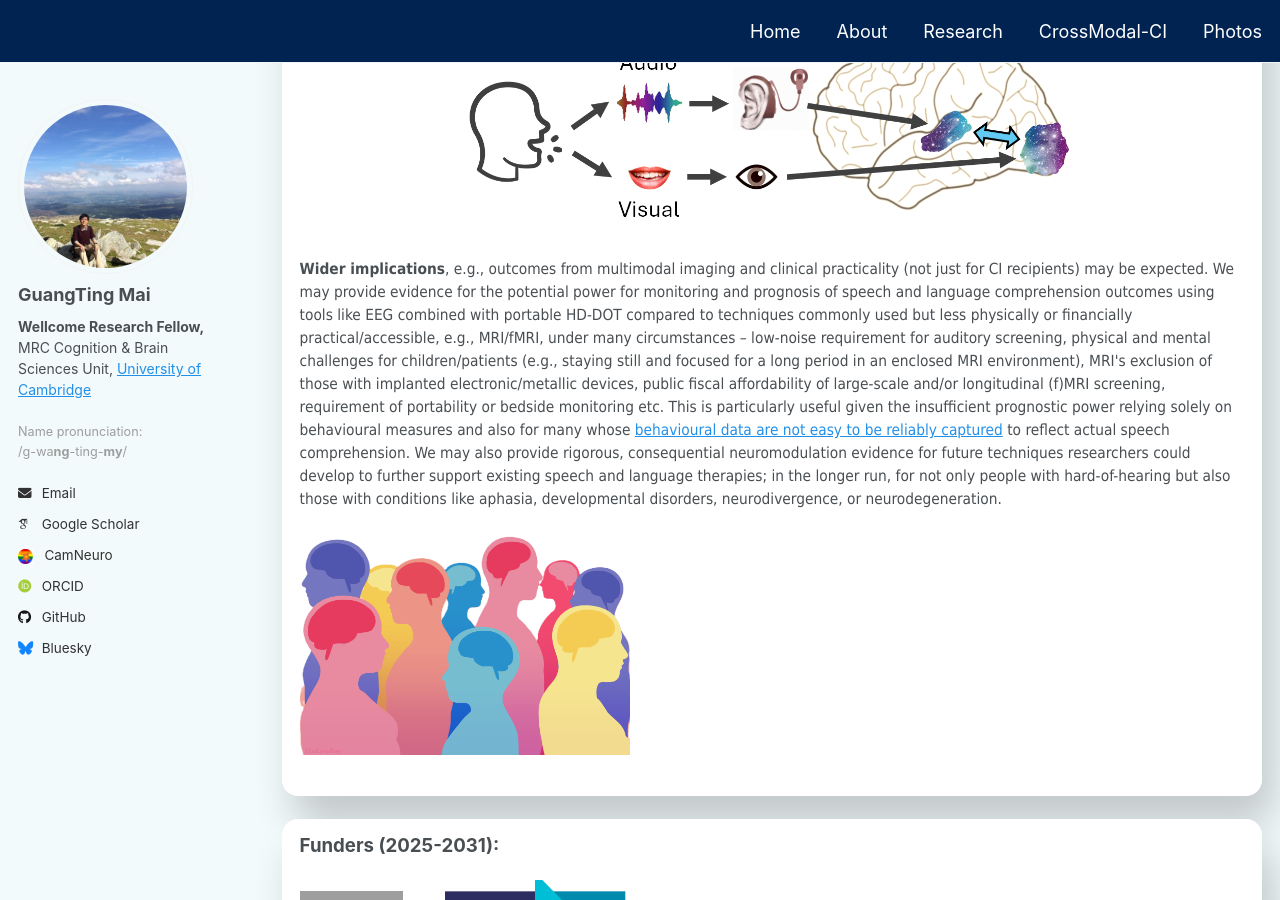
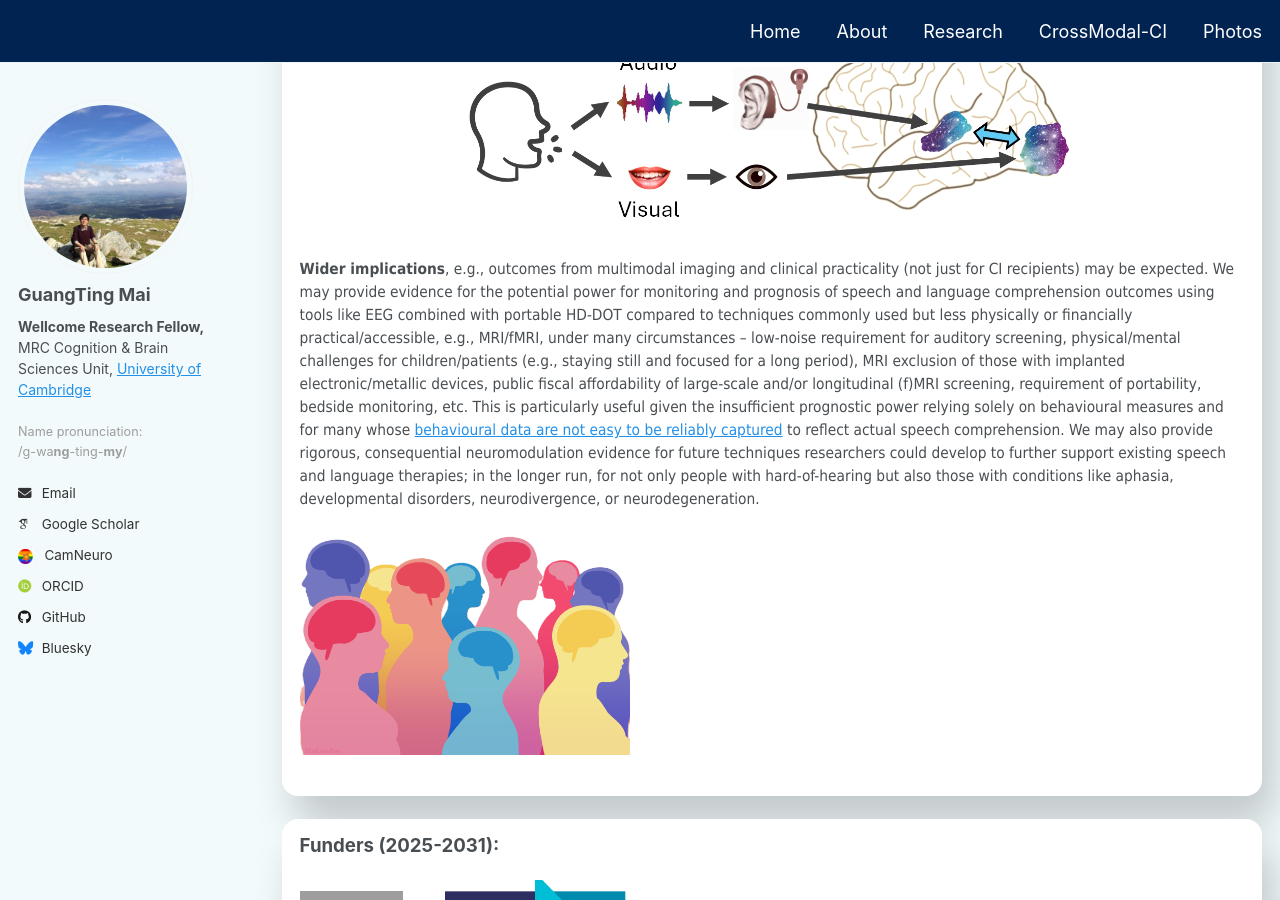
Before and after one commit to guangtingmai/guangtingmai.github.io, a Jekyll site: the page built from _pages/crossmodal-ci.html, in a window 1280 px wide and 900 px high, scrolled down 919 px. Built offline with Jekyll 4.4.1, drawn with Linux system fonts in a browser that asks for light colours; some web fonts are replaced.

Commit message:
Update crossmodal-ci.html

```diff
--- a/_pages/crossmodal-ci.html
+++ b/_pages/crossmodal-ci.html
@@ -36,10 +36,10 @@ permalink: /crossmodal-ci/
 <p><span style="font-size: 11.5pt;font-family: Tahoma;line-height: 1.5;display: block;margin-bottom: 0.35vh"><strong>Wider implications</strong>, e.g., outcomes from
   multimodal imaging and clinical practicality (not just for CI recipients) may be expected. We may provide evidence for the potential power for monitoring
   and prognosis of speech and language comprehension outcomes using tools like EEG combined with portable HD-DOT compared to techniques commonly used but less
-  physically or financially practical/accessible, e.g., MRI/fMRI, under many circumstances – low-noise requirement for auditory screening, physical and mental
-  challenges for children/patients (e.g., staying still and focused for a long period in an enclosed MRI environment), MRI's exclusion of those with implanted electronic/metallic
-  devices, public fiscal affordability of large-scale and/or longitudinal (f)MRI screening, requirement of portability or bedside monitoring etc. This is particularly
-  useful given the insufficient prognostic power relying solely on behavioural measures and also for many whose
+  physically or financially practical/accessible, e.g., MRI/fMRI, under many circumstances – low-noise requirement for auditory screening, physical/mental
+  challenges for children/patients (e.g., staying still and focused for a long period), MRI exclusion of those with implanted electronic/metallic
+  devices, public fiscal affordability of large-scale and/or longitudinal (f)MRI screening, requirement of portability, bedside monitoring, etc. This is particularly
+  useful given the insufficient prognostic power relying solely on behavioural measures and for many whose
   <a href="https://www.frontiersin.org/journals/psychology/articles/10.3389/fpsyg.2025.1616963/full"> behavioural data are not easy to be
   reliably captured</a> to reflect actual speech comprehension. We may also provide rigorous, consequential neuromodulation evidence for future techniques
   researchers could develop to further support existing speech and language therapies; in the longer run, for not only people with hard-of-hearing but
```
